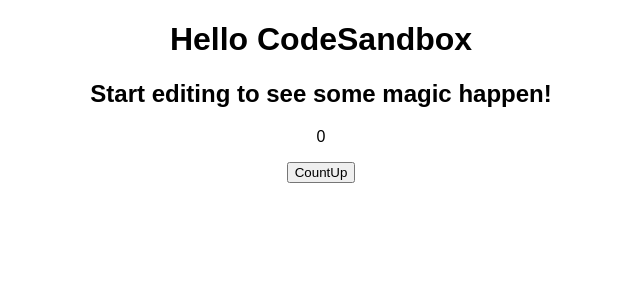
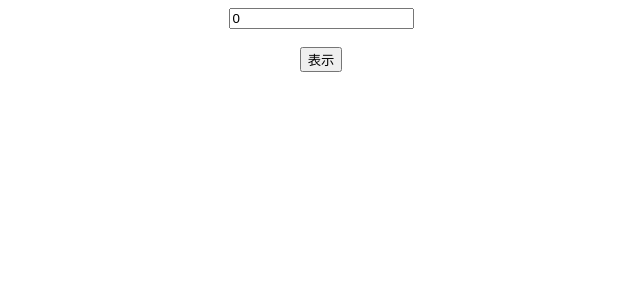
Before and after one commit to Hiratto/udemy-react-practice201, a React (Create React App) app: page / in a window 1280 px wide. Shown: the top 300 px of the page, without its empty margins (319-959 px from the left). Built offline with nearby package versions, Linux system fonts and the light colour scheme.

Commit message:
レンダリング確認用のコーディング

```diff
--- a/src/App.js
+++ b/src/App.js
@@ -1,20 +1,22 @@
 import { useState } from "react";
+import { ChildArea } from "./ChildArea";
 import "./styles.css";
 
 export default function App() {
-  const [count, setCount] = useState(0);
+  const [text, setText] = useState(0);
+  const [open, setOpen] = useState(false);
 
-  const onClickCountUp = () => {
-    setCount(count + 1);
-  };
+  const onChangeText = (e) => setText(e.target.value);
+
+  const onClickOpen = () => setOpen(!open);
 
   return (
     <div className="App">
-      <h1>Hello CodeSandbox</h1>
-      <h2>Start editing to see some magic happen!</h2>
-
-      <p>{count}</p>
-      <button onClick={onClickCountUp}>CountUp</button>
+      <input value={text} onChange={onChangeText} />
+      <br />
+      <br />
+      <button onClick={onClickOpen}>表示</button>
+      <ChildArea open={open} />
     </div>
   );
 }
--- /dev/null
+++ b/src/ChildArea.jsx
@@ -0,0 +1,18 @@
+const style = {
+  width: "100%",
+  height: "200px",
+  backgroundColor: "khaki"
+};
+
+export const ChildArea = (props) => {
+  const { open } = props;
+  return (
+    <>
+      {open ? (
+        <div style={style}>
+          <p>子コンポーネント</p>
+        </div>
+      ) : null}
+    </>
+  );
+};
```
